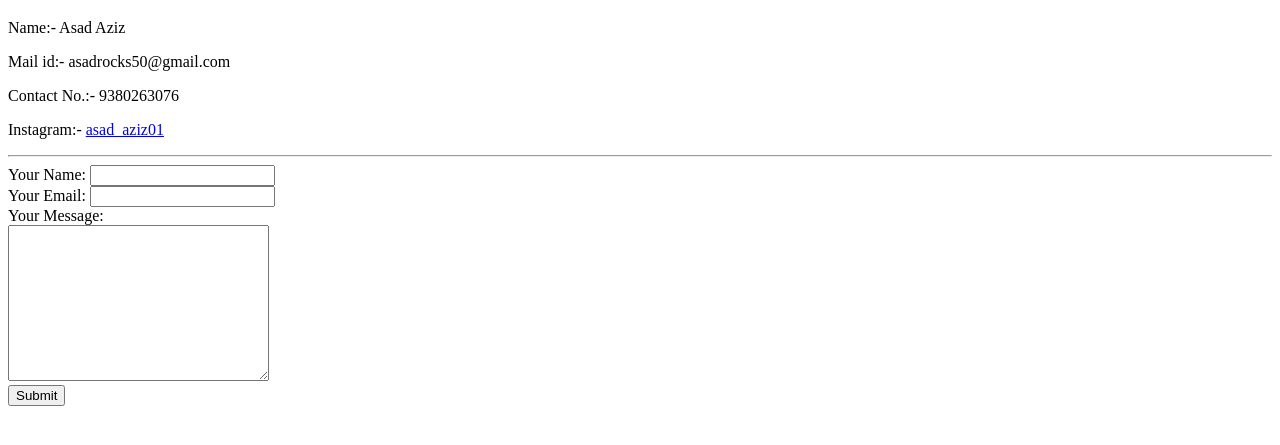
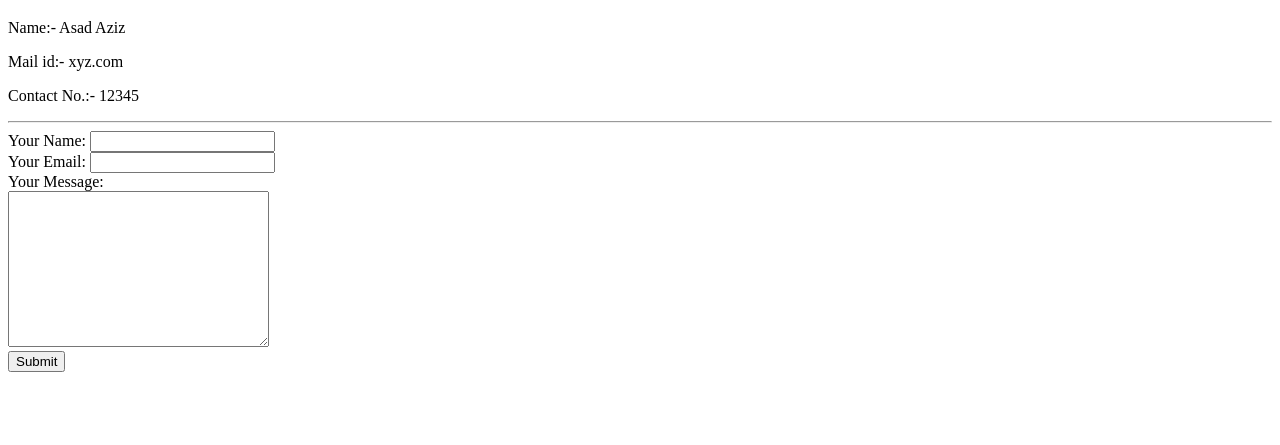
Before and after one commit to asadaziz01/CV, a plain HTML site: page contact-me.html in a window 1280 px wide. Shown: the part 61-506 px from the top of the page. Drawn offline with Linux system fonts and the light colour scheme.

Commit message:
Update contact-me.html

```diff
--- a/contact-me.html
+++ b/contact-me.html
@@ -9,9 +9,8 @@
 <body>
     <h1>Contact ME</h1>
     <p>Name:- Asad Aziz</p>
-    <p>Mail id:- asadrocks50@gmail.com</p>
-    <p>Contact No.:- 9380263076</p>
-    <p>Instagram:- <a href="https://www.instagram.com/asad_aziz01/">asad_aziz01</a></p>
+    <p>Mail id:- xyz.com</p>
+    <p>Contact No.:- 12345</p>
     <hr>
     <form action="mailto:asadrocks50@gmail.com" method="post" enctype="text/plain">
         <label>Your Name:</label>
```
